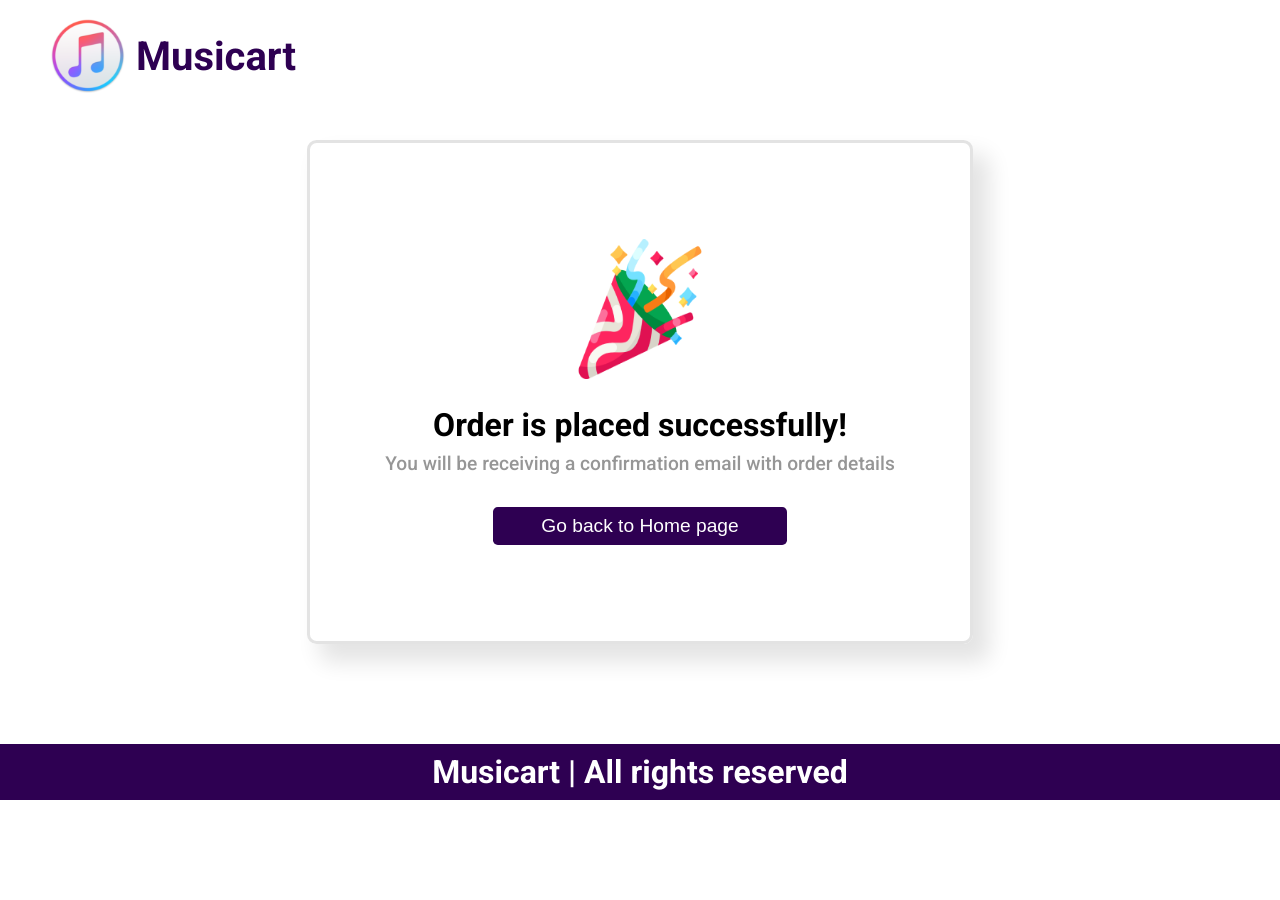
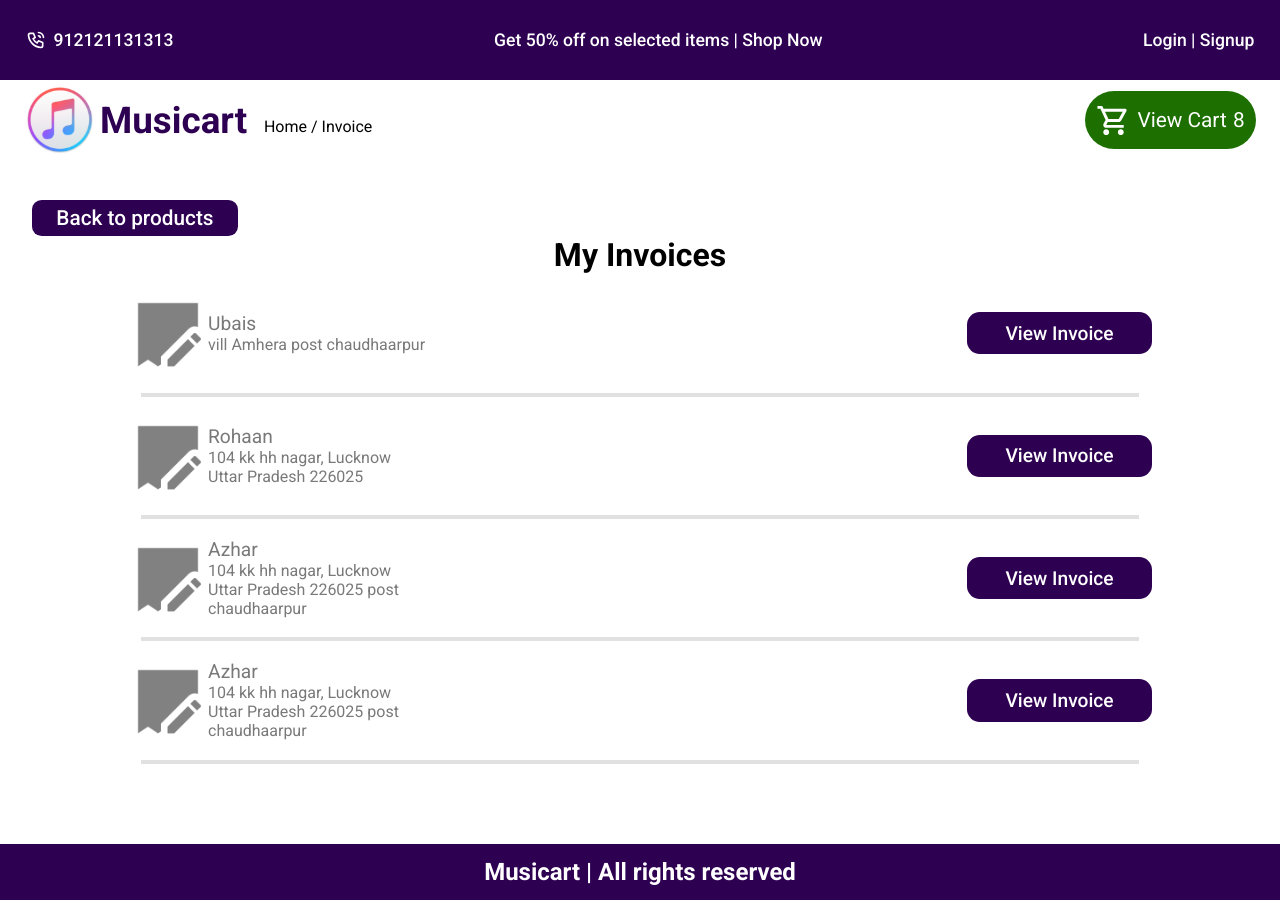
Before and after one commit to Ubais88/music-art_Frontend, a React (Create React App) app: page / in a window 1280 px wide. Before the commit the page ends 800 px from the top, so only its background shows below. Built offline with nearby package versions, Linux system fonts and the light colour scheme.

Commit message:
all invoice page added

```diff
--- a/src/App.js
+++ b/src/App.js
@@ -4,6 +4,7 @@ import ProductDetails from "./pages/productDetails/ProductDetails";
 import Cart from "./pages/cart/Cart";
 import Checkout from "./pages/checkout/CheckOut";
 import OrderSuccess from "./pages/orderSuccess/OrderSucess";
+import Invoices from "./pages/invoices/Invoices";
 
 const App = () => {
   return (
@@ -12,7 +13,8 @@ const App = () => {
       {/* <ProductDetails/> */}
       {/* <Cart/> */}
       {/* <Checkout/> */}
-      <OrderSuccess/>
+      {/* <OrderSuccess/> */}
+      <Invoices/>
     </div>
   );
 };
--- /dev/null
+++ b/src/pages/invoices/Invoices.js
@@ -0,0 +1,76 @@
+import React, { useState } from "react";
+import PreNavbar from "../../components/preNavbar/PreNavbar";
+import Navbar from "../../components/navbar/Navbar";
+import styles from "./Invoices.module.css";
+import BackButton from "../../components/backButton/BackButton";
+import Invoice from "../../assets/Invoice.png";
+import Footer from "../../components/footer/Footer";
+
+const Invoices = () => {
+  const [navData, setNavData] = useState({
+    brand: "",
+    model: "Invoice",
+  });
+
+  const data = [
+    {
+      name: "Ubais",
+      address: "vill Amhera post chaudhaarpur",
+    },
+    {
+      name: "Rohaan",
+      address: "104 kk hh nagar, Lucknow Uttar Pradesh 226025",
+    },
+    {
+      name: "Azhar",
+      address: "104 kk hh nagar, Lucknow Uttar Pradesh 226025 post chaudhaarpur",
+    },
+    {
+        name: "Azhar",
+        address: "104 kk hh nagar, Lucknow Uttar Pradesh 226025 post chaudhaarpur",
+      },
+  ];
+
+  return (
+    <div className={`${styles.container} container`}>
+      <div className={styles.preNavbar}>
+        <PreNavbar />
+      </div>
+      <div className={styles.navbar}>
+        <Navbar navData={navData} />
+      </div>
+      <div className={styles.backButton}>
+        <BackButton />
+      </div>
+      <h1 className={styles.invoiceTitle}>My Invoices</h1>
+      <main className={styles.main}>
+        {data.map((invoice) => (
+          <>
+            <div className={styles.invoiceContainer}>
+              <div className={styles.left}>
+                <img className={styles.invoiceImage} src={Invoice} alt="" />
+                <div className={styles.invoiceInfo}>
+                  <p className={styles.invoiceName}>{invoice.name}</p>
+                  <p className={styles.invoiceAddress}>
+                    {invoice.address}
+                  </p>
+                </div>
+              </div>
+              <div className={styles.right}>
+                <button className={styles.viewInvoiceButton}>
+                  View Invoice
+                </button>
+              </div>
+            </div>
+            <div className={styles.divider}></div>
+          </>
+        ))}
+      </main>
+      <section className={styles.footer}>
+        <Footer />
+      </section>
+    </div>
+  );
+};
+
+export default Invoices;
--- /dev/null
+++ b/src/pages/invoices/Invoices.module.css
@@ -0,0 +1,88 @@
+
+
+.navbar {
+  height: 10vh;
+  display: flex;
+  justify-content: space-between;
+  align-items: center;
+  margin-top: 5rem;
+  padding: 0 1.5rem;
+}
+
+.backButton {
+  padding: 0 2rem;
+}
+
+.invoiceTitle {
+  font-family: Roboto;
+  font-size: 2rem;
+  font-weight: 700;
+  text-align: center;
+}
+
+main {
+  display: flex;
+  flex-direction: column;
+  justify-content: center;
+  overflow: auto;
+  padding: 1rem;
+}
+
+.invoiceContainer {
+  display: flex;
+  align-items: center;
+  justify-content: space-between;
+  width: 100%;
+  padding: 0.2rem 7rem;
+}
+
+.left {
+  display: flex;
+  align-items: center;
+  justify-content: center;
+}
+
+.invoiceImage {
+  width: 5rem;
+}
+
+.invoiceInfo {
+  color: #797979;
+  font-family: Roboto;
+  font-weight: 400;
+}
+
+.invoiceName {
+  font-size: 1.2rem;
+  width: 25vw;
+}
+
+.invoiceAddress {
+  font-size: 1rem;
+  width: 17vw;
+}
+
+.viewInvoiceButton {
+  border-radius: 0.8rem;
+  border: none;
+  outline: none;
+  background-color: #2e0052;
+  color: #ffffff;
+  font-family: Roboto;
+  font-size: 1.2rem;
+  font-weight: 500;
+  padding: 0.6rem 2.4rem;
+  cursor: pointer;
+}
+
+
+.divider{
+  border: 2.87px solid #E1E1E1;
+  width: 80%;
+  align-self: center;
+  margin: 1rem 0;
+}
+
+.footer {
+  margin-top: 3rem;
+}
```
Also changed, not shown: src/assets/Invoice.png (added).
